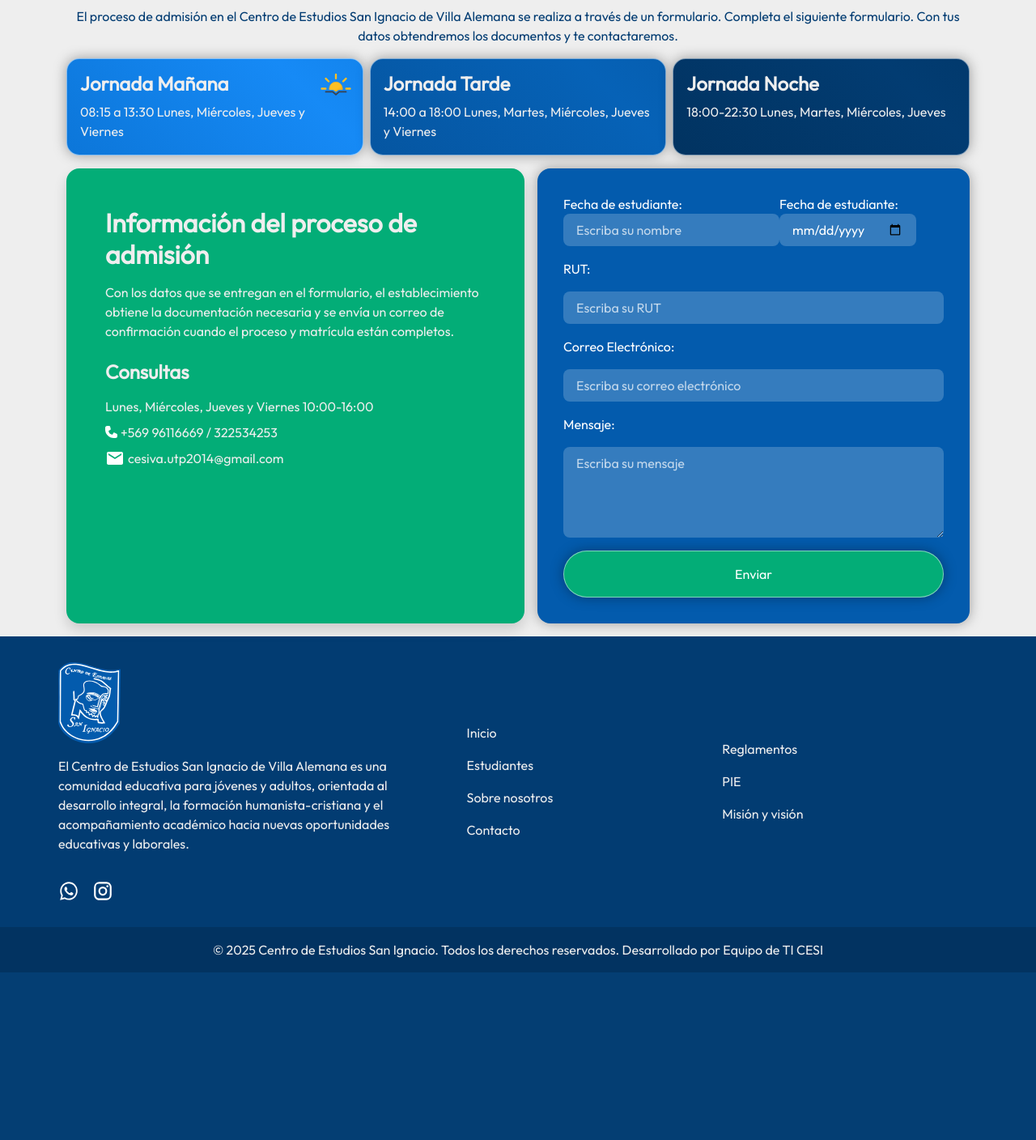
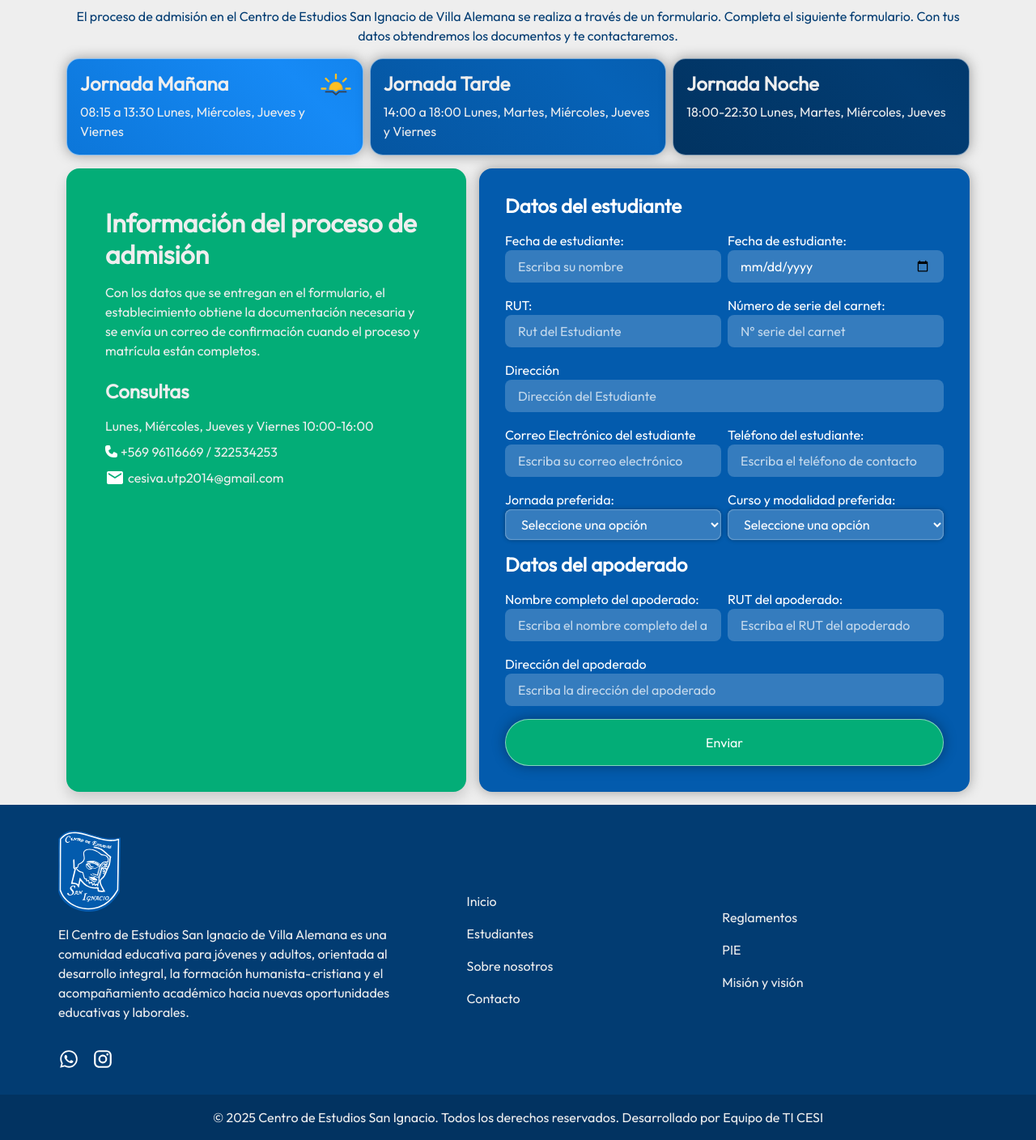
Before and after one commit to KarlGudsoon/san-ignacio-site, a PHP site: page /pages/admision.html in a window 1280 px wide. Shown: the part 231-1639 px from the top of the page at 81% size. Before the commit the page ends 1432 px from the top, so only its background shows below. Run offline with PHP 8.4, Linux system fonts and the light colour scheme; some libraries are stand-ins or nearby versions.

Commit message:
cambios varios

```diff
--- a/pages/admision.html
+++ b/pages/admision.html
@@ -116,29 +116,74 @@
 
             </div>
             <form class="form-simple" method="POST" style="flex: 1;">
-                <div class="d-flex">
-                    <div class="d-flex flex-column">
+                <h2 class="m-0">Datos del estudiante</h2>
+                <div class="d-flex gap-2 flex-wrap">
+                    <div class="d-flex flex-column" style="flex: 1;">
                         <label for="nombre">Fecha de estudiante:</label>
                         <input type="text" id="nombre" name="nombre" placeholder="Escriba su nombre" required>
                     </div>
-                    <div class="d-flex flex-column">
+                    <div class="d-flex flex-column" style="flex: 1;">
                         <label for="fecha_nacimiento">Fecha de estudiante:</label>
                         <input type="date" id="fecha_nacimiento" name="fecha_nacimiento" placeholder="Escriba su fecha de nacimiento" required>
                     </div>
                 </div>
+                <div class="d-flex gap-2 flex-wrap">
+                    <div class="d-flex flex-column" style="flex: 1;">
+                        <label for="rut_estudiante">RUT:</label>
+                        <input type="text" id="rut_estudiante" name="rut_estudiante" placeholder="Rut del Estudiante" required>
+                    </div>
+                    <div class="d-flex flex-column" style="flex: 1;">
+                        <label for="serie_carnet_estudiante">Número de serie del carnet:</label>
+                        <input type="text" id="serie_carnet_estudiante" name="serie_carnet_estudiante" placeholder="N° serie del carnet" required>
+                    </div>
+                </div>
+                <div class="d-flex flex-column">
+                    <label for="direccion_estudiante">Dirección</label>
+                    <input type="text" id="direccion_estudiante" name="direccion_estudiante" placeholder="Dirección del Estudiante" required>
+                </div>
+                <div class="d-flex gap-2 flex-wrap">
+                    <div class="d-flex flex-column" style="flex: 1;">
+                        <label for="correo_estudiante">Correo Electrónico del estudiante</label>
+                        <input type="text" id="correo_estudiante" name="correo_estudiante" placeholder="Escriba su correo electrónico" required>
+                    </div>
+                    <div class="d-flex flex-column" style="flex: 1;">
+                        <label for="telefono_estudiante">Teléfono del estudiante:</label>
+                        <input type="tel" id="telefono_estudiante" name="telefono_estudiante" placeholder="Escriba el teléfono de contacto" required>
+                    </div>
+                </div>
+                <div class="d-flex gap-2 flex-wrap">
+                    <div class="d-flex flex-column" style="flex: 1;">
+                        <label for="jornada_preferida">Jornada preferida:</label>
+                        <select name="jornada_preferida" id="jornada_preferida">
+                            <option disabled selected>Seleccione una opción</option>
+                            <option value="1">1</option>
+                        </select>
+                    </div>
+                    <div class="d-flex flex-column" style="flex: 1;">
+                        <label for="curso_preferido">Curso y modalidad preferida:</label>
+                        <select name="curso_preferido" id="curso_preferido">
+                            <option disabled selected>Seleccione una opción</option>
+                            <option value="1">1</option>
+                        </select>
+                    </div>
+                </div>
+                <h2 class="m-0">Datos del apoderado</h2>
+                <div class="d-flex gap-2">
+                    <div class="d-flex flex-column" style="flex: 1;">
+                        <label for="nombre_apoderado">Nombre completo del apoderado:</label>
+                        <input type="text" id="nombre_apoderado" name="nombre_apoderado" placeholder="Escriba el nombre completo del apoderado" required>
+                    </div>
+                    <div class="d-flex flex-column" style="flex: 1;">
+                        <label for="rut_apoderado">RUT del apoderado:</label>
+                        <input type="text" id="rut_apoderado" name="rut_apoderado" placeholder="Escriba el RUT del apoderado" required>
+                    </div>
+                </div>
+                <div class="d-flex flex-column">
+                    <label for="direccion_apoderado">Dirección del apoderado</label>
+                    <input type="text" id="direccion_apoderado" name="direccion_apoderado" placeholder="Escriba la dirección del apoderado" required>
+                </div>
 
 
-
-
-                <label for="nombre">RUT:</label>
-                <input type="text" id="rut" name="rut" placeholder="Escriba su RUT" required>
-
-
-                <label for="email">Correo Electrónico:</label>
-                <input type="email" id="email" name="email" placeholder="Escriba su correo electrónico" required>
-
-                <label for="mensaje">Mensaje:</label>
-                <textarea id="mensaje" name="mensaje" rows="4" placeholder="Escriba su mensaje" required></textarea>
 
                 <button type="submit" class="boton-navegacion">Enviar</button>
             </form>
--- a/public/css/global.css
+++ b/public/css/global.css
@@ -399,6 +399,23 @@
     color: rgba(255 255 255 / 70%);
 }
 
+select {
+    width: 100%;
+    padding: 0.5rem 1rem;
+    font: 300 1rem outfit, sans-serif;
+    background: #03ad77;
+    border-radius: 1rem;
+    box-shadow: 0 0 5px rgba(0, 0, 0, 0.35), inset 0 0 2px rgba(255, 255, 255, 0.8);
+    color: white;
+    position: relative;
+}
+
+select:focus {
+    outline: none;
+    filter: brightness(1);
+    transition: all 0.3s ease-in-out;
+}
+
 
 @keyframes gradient-background {
     0% {
```
